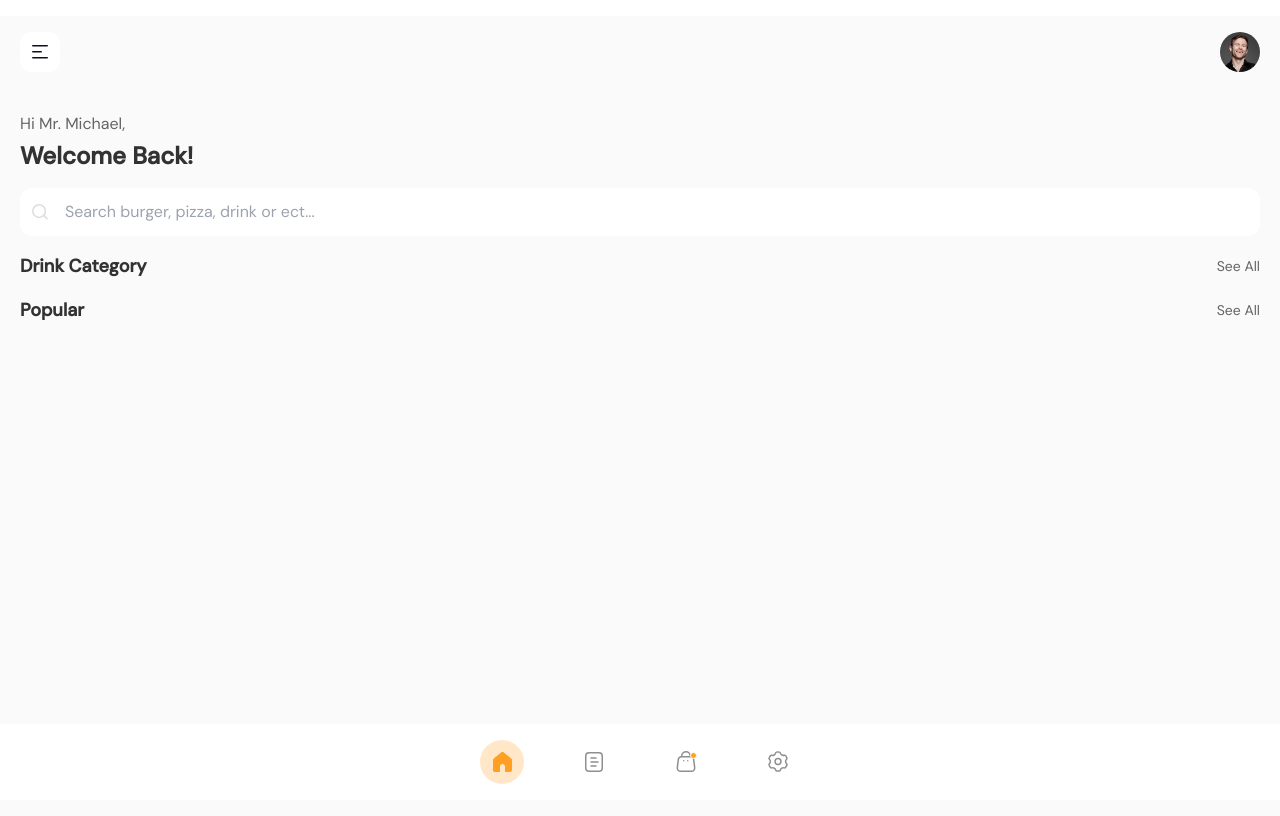
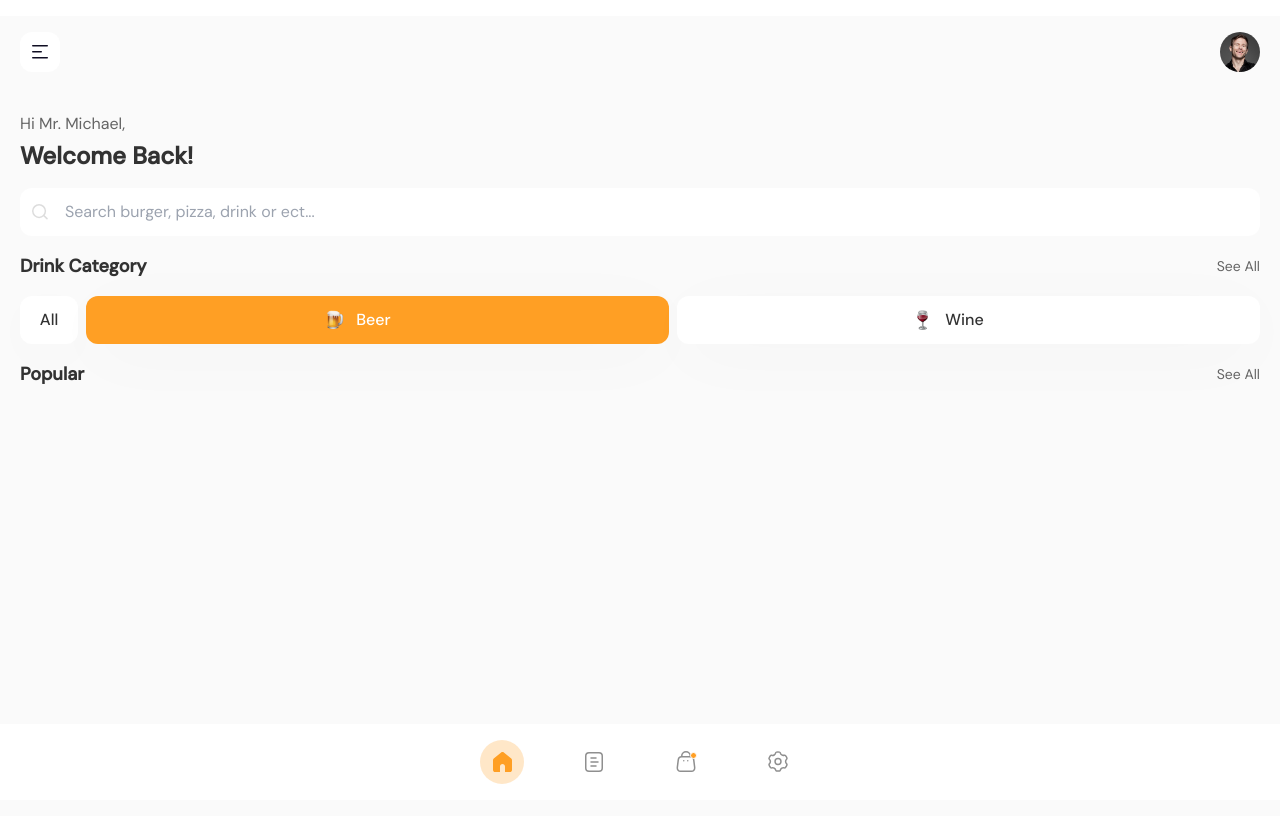
Before and after one commit to maitzeth/drinkfy, a Next.js app: page / in a window 1280 px wide. Built offline with nearby package versions, Linux system fonts and the light colour scheme.

Commit message:
feat: :sparkles: adding drink category buttons

```diff
--- a/src/pages/index.tsx
+++ b/src/pages/index.tsx
@@ -31,6 +31,41 @@ export default function Home({ products }: HomeProps) {
         </div>
         <SearchInput placeholder="Search burger, pizza, drink or ect..." />
         <DividerTitle title="Drink Category" href="/drinks?category=all" />
+        <div className="flex space-x-2 w-full">
+          <ButtonQuaternary isSelected={false} onClick={() => console.log('zzz')}>
+            All
+          </ButtonQuaternary>
+          <ButtonQuaternary
+            isFlexFull
+            isSelected
+            onClick={() => console.log('zzz')}
+          >
+            <div className="flex space-x-3 items-center -ml-10">
+              <div>
+                <Image
+                  src="/images/beer.png"
+                  height={20}
+                  width={20}
+                  alt="Beer Icon"
+                />
+              </div>
+              <span>Beer</span>
+            </div>
+          </ButtonQuaternary>
+          <ButtonQuaternary isFlexFull onClick={() => console.log('zzz')}>
+            <div className="flex space-x-3 items-center -ml-10">
+              <div>
+                <Image
+                  src="/images/wine-glass.png"
+                  height={20}
+                  width={20}
+                  alt="Wine Icon"
+                />
+              </div>
+              <span>Wine</span>
+            </div>
+          </ButtonQuaternary>
+        </div>
         <DividerTitle title="Popular" href="/drinks?popular=all" />
       </header>
     </DefaultLayout>
```
